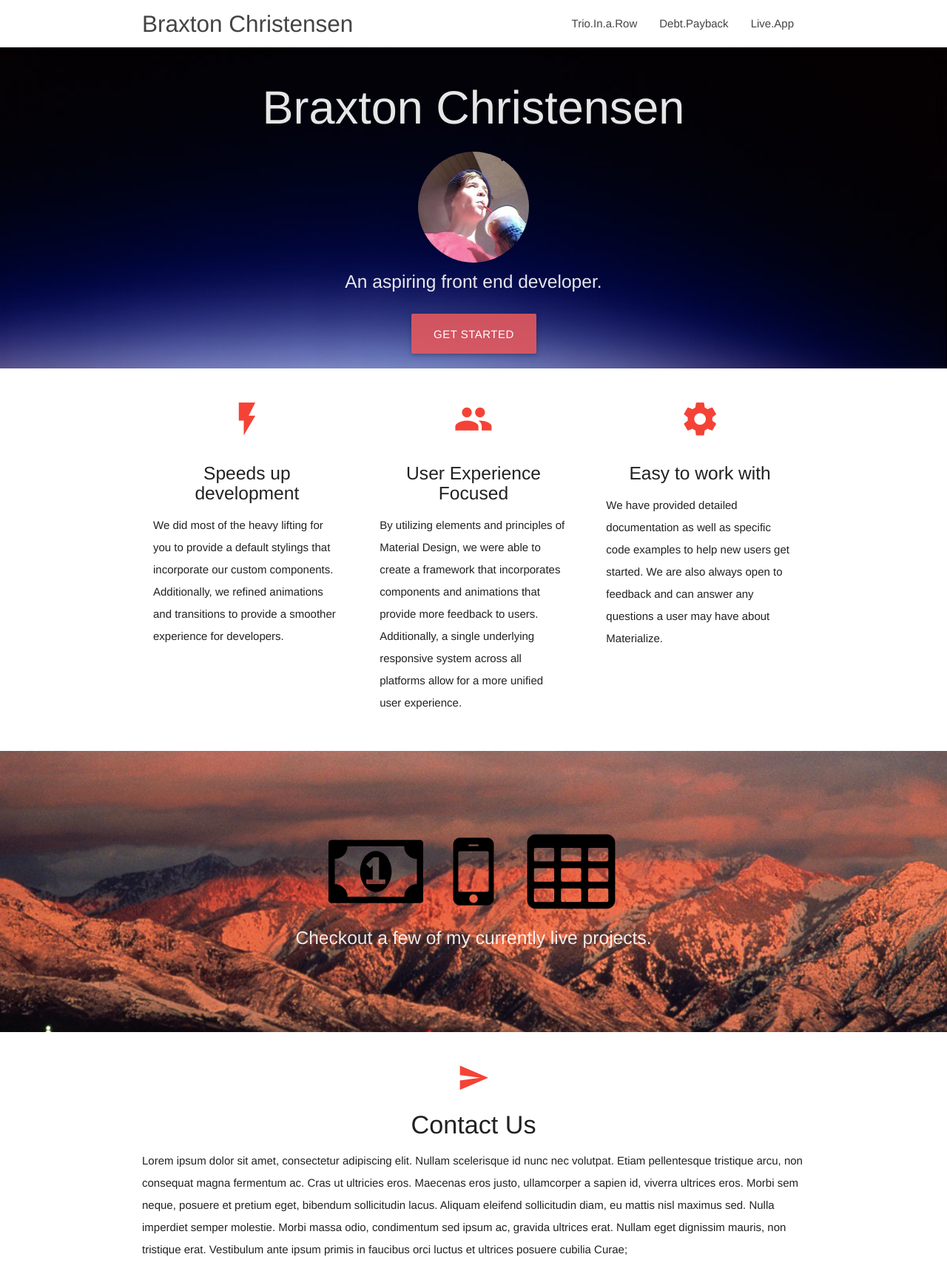
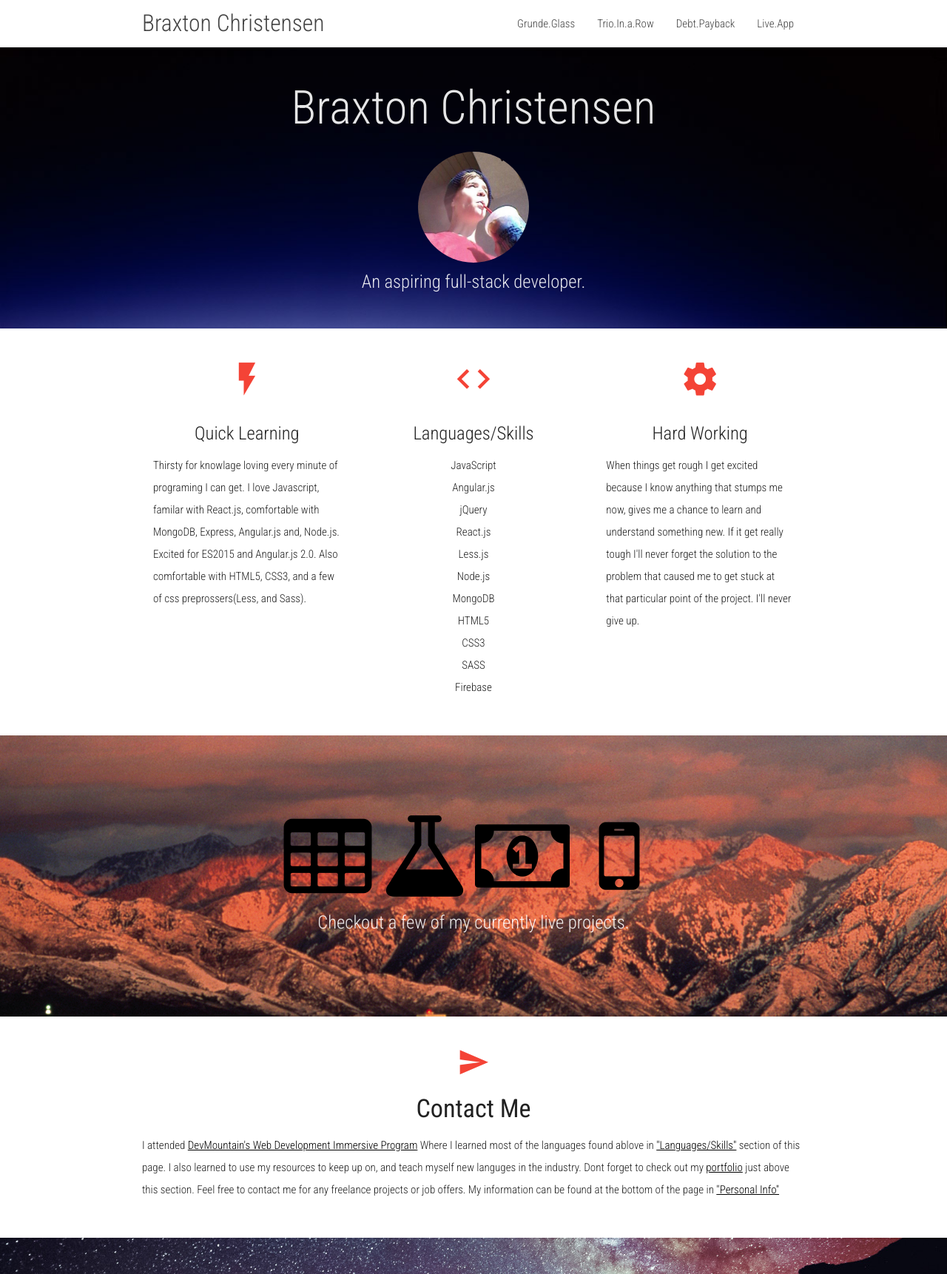
Before and after one commit to braxtonchristensen/my-website, a plain HTML site: page public/index.html in a window 1280 px wide. Shown: the top 1722 px of the page at 74% size. Drawn offline with nearby package versions, Linux system fonts and the light colour scheme.

Commit message:
made the site hostable still want to add a few things

```diff
--- a/public/css/style.css
+++ b/public/css/style.css
@@ -8,17 +8,34 @@
 html, body {
   width: 100%;
   margin: 0;
-  font-family: "helvetica neue", helvetica, tahoma;
-  font-weight: 100
+  font-family: "Roboto Condensed", "helvetica neue", helvetica, tahoma;
+  font-weight: 100;
 }
 
 h1{
-  font-family: "helvetica neue", helvetica, tahoma;
+  font-family: "Roboto Condensed", "helvetica neue", helvetica, tahoma;
   font-weight: 100;
 }
 h5{
-  font-family: "helvetica neue", helvetica, tahoma;
+  font-family: "Roboto Condensed", "helvetica neue", helvetica, tahoma;
   font-weight: 100;
+}
+
+a{
+  color: black;
+}
+
+.personal_info {
+    color: white;
+    }
+
+a.personal_info:hover {
+    color: rgba(255, 255, 255, 0.5)
+    }
+
+.no-decoration {
+  text-decoration: underline;
+  color: black;
 }
 
 .headshot img {
--- a/public/index.html
+++ b/public/index.html
@@ -3,27 +3,32 @@
 <head>
   <meta http-equiv="Content-Type" content="text/html; charset=UTF-8"/>
   <meta name="viewport" content="width=device-width, initial-scale=1, maximum-scale=1.0, user-scalable=no"/>
-  <title>Parallax Template - Materialize</title>
+  <title>Braxton Christensen</title>
 
   <!-- CSS  -->
   <link href="https://fonts.googleapis.com/icon?family=Material+Icons" rel="stylesheet">
   <link href="css/materialize.css" type="text/css" rel="stylesheet" media="screen,projection"/>
   <link href="css/style.css" type="text/css" rel="stylesheet" media="screen,projection"/>
+  <link href='https://fonts.googleapis.com/css?family=Roboto+Condensed:300italic,400,300' rel='stylesheet' type='text/css'>
 </head>
 <body>
   <nav class="white" role="navigation">
     <div class="nav-wrapper container">
       <a id="logo-container" href="#" class="brand-logo">Braxton Christensen</a>
       <ul class="right hide-on-med-and-down">
-        <li><a href="http://trioinarow.com/current/">Trio.In.a.Row</a></li>
-        <li><a href="http://debtpayback.com/">Debt.Payback</a></li>
-        <li><a href="http://liveapp.tv/">Live.App</a></li>
+        <li><a href="http://grundeglass.com/">Grunde.Glass</a></li>
+        <li><a href="http://trioinarow.com/" target="_blank">Trio.In.a.Row</a></li>
+        <li><a href="http://debtpayback.com/" target="_blank">Debt.Payback</a></li>
+        <li><a href="http://liveapp.tv/" target="_blank">Live.App</a></li>
+<!--         <li><a class="personal_info" href="images/resume.pdf" target="_blank">Résumé</a></li> -->
       </ul>
 
       <ul id="nav-mobile" class="side-nav">
-        <li><a href="http://trioinarow.com/current/">Trio.In.a.Row</a></li>
-        <li><a href="http://debtpayback.com/">Debt.Payback</a></li>
-        <li><a href="http://liveapp.tv/">Live.App</a></li>
+        <li><a href="http://grundeglass.com/">Grunde.Glass</a></li>
+        <li><a href="http://trioinarow.com/" target="_blank">Trio.In.a.Row</a></li>
+        <li><a href="http://debtpayback.com/" target="_blank">Debt.Payback</a></li>
+        <li><a href="http://liveapp.tv/" target="_blank">Live.App</a></li>
+<!--         <li><a class="personal_info" href="images/resume.pdf" target="_blank">Résumé</a></li> -->
       </ul>
       <a href="#" data-activates="nav-mobile" class="button-collapse"><i class="material-icons">menu</i></a>
     </div>
@@ -38,10 +43,7 @@
           <img src="images/Braxton.jpg">
         </div>
         <div class="row center">
-          <h5 class="center">An aspiring front end developer.</h5>
-        </div>
-        <div class="row center">
-          <a href="http://materializecss.com/getting-started.html" class="btn-large waves-effect">Get Started</a>
+          <h5 class="center">An aspiring full-stack developer.</h5>
         </div>
         <br><br>
 
@@ -59,27 +61,27 @@
         <div class="col s12 m4">
           <div class="icon-block">
             <h2 class="center red-text lighten-3"><i class="material-icons">flash_on</i></h2>
-            <h5 class="center">Speeds up development</h5>
+            <h5 class="center">Quick Learning</h5>
 
-            <p class="light">We did most of the heavy lifting for you to provide a default stylings that incorporate our custom components. Additionally, we refined animations and transitions to provide a smoother experience for developers.</p>
+            <p class="light">Thirsty for knowlage loving every minute of programing I can get. I love Javascript, familar with React.js, comfortable with MongoDB, Express, Angular.js and, Node.js. Excited for ES2015 and Angular.js 2.0. Also comfortable with HTML5, CSS3,  and a few of css preprossers(Less, and Sass).</p>
           </div>
         </div>
 
         <div class="col s12 m4">
           <div class="icon-block">
-            <h2 class="center red-text lighten-3"><i class="material-icons">group</i></h2>
-            <h5 class="center">User Experience Focused</h5>
-
-            <p class="light">By utilizing elements and principles of Material Design, we were able to create a framework that incorporates components and animations that provide more feedback to users. Additionally, a single underlying responsive system across all platforms allow for a more unified user experience.</p>
+            <h2 class="center red-text lighten-3"><i class="material-icons">code</i></h2>
+            <h5 class="center"><a name="skills"></a>Languages/Skills</h5>
+            <p class="center light">JavaScript <br> Angular.js <br> jQuery <br> React.js <br> Less.js <br> Node.js <br> MongoDB <br> HTML5 <br> CSS3
+            <br> SASS <br> Firebase</p>
           </div>
         </div>
 
         <div class="col s12 m4">
           <div class="icon-block">
             <h2 class="center red-text lighten-3"><i class="material-icons">settings</i></h2>
-            <h5 class="center">Easy to work with</h5>
+            <h5 class="center">Hard Working</h5>
 
-            <p class="light">We have provided detailed documentation as well as specific code examples to help new users get started. We are also always open to feedback and can answer any questions a user may have about Materialize.</p>
+            <p class="light">When things get rough I get excited because I know anything that stumps me now, gives me a chance to learn and understand something new. If it get really tough I'll never forget the solution to the problem that caused me to get stuck at that particular point of the project. I'll never give up.</p>
           </div>
         </div>
       </div>
@@ -92,9 +94,10 @@
     <div class="section no-pad-bot">
       <div class="container">
         <div class="row center">
-          <a href="http://debtpayback.com/"><img class="icons" src="images/payback.png"></a>
-          <a href="http://liveapp.tv/"><img class="icons" src="images/liveapp.png"></a>
-          <a href="http://trioinarow.com/current/"><img class="icons" src="images/threeinarow.png"></a>
+          <a href="http://trioinarow.com/" target="_blank"><img class="icons" src="images/threeinarow.png"></a>
+          <a href="http://grundeglass.com/" target="_blank"><img class="icons" src="images/grundeglass.png"></a>
+          <a href="http://debtpayback.com/" target="_blank"><img class="icons" src="images/payback.png"></a>
+          <a href="http://liveapp.tv/" target="_blank"><img class="icons" src="images/liveapp.png"></a>
           <h5>Checkout a few of my currently live projects.</h5>
         </div>
       </div>
@@ -108,8 +111,8 @@
       <div class="row">
         <div class="col s12 center">
           <h3><i class="mdi-content-send red-text lighten-3"></i></h3>
-          <h4>Contact Us</h4>
-          <p class="left-align light">Lorem ipsum dolor sit amet, consectetur adipiscing elit. Nullam scelerisque id nunc nec volutpat. Etiam pellentesque tristique arcu, non consequat magna fermentum ac. Cras ut ultricies eros. Maecenas eros justo, ullamcorper a sapien id, viverra ultrices eros. Morbi sem neque, posuere et pretium eget, bibendum sollicitudin lacus. Aliquam eleifend sollicitudin diam, eu mattis nisl maximus sed. Nulla imperdiet semper molestie. Morbi massa odio, condimentum sed ipsum ac, gravida ultrices erat. Nullam eget dignissim mauris, non tristique erat. Vestibulum ante ipsum primis in faucibus orci luctus et ultrices posuere cubilia Curae;</p>
+          <h4>Contact Me</h4>
+          <p class="personal-info left-align light">I attended <a class="personal-info no-decoration" href="https://devmounta.in/" target="_blank">DevMountain's Web Development Immersive Program</a> Where I learned most of the languages found ablove in <a class="personal-info no-decoration" href="#skills">"Languages/Skills"</a> section of this page. I also learned to use my resources to keep up on, and teach myself new languges in the industry. Dont forget to check out my <a class="personal-info no-decoration" href="#portfolio">portfolio</a> just above this section. Feel free to contact me for any freelance projects or job offers. My information can be found at the bottom of the page in <a class="personal-info no-decoration" href="#personalinfo">"Personal Info"</a></p>
         </div>
       </div>
 
@@ -120,12 +123,12 @@
   <div class="parallax-container valign-wrapper">
     <div class="section no-pad-bot">
       <div class=class="socialmedia-container container">
-        <div class="container row center">
-          <a href="https://github.com/braxtonchristensen"><img class="icons" src="images/github.png"></a>
-          <a href="https://www.linkedin.com/in/braxtonchristensen"><img class="icons" src="images/linkedin.png"></a>
+        <div class="container row center"><a name="portfolio">
+          <a href="https://github.com/braxtonchristensen" target="_blank"><img class="icons" src="images/github.png"></a>
+          <a href="https://www.linkedin.com/in/braxtonchristensen" target="_blank"><img class="icons" src="images/linkedin.png"></a>
           <br>
-          <a href="https://twitter.com/bchristensendev"><img class="icons" src="images/twitter.png"></a>
-          <a href="https://www.facebook.com/bchristensendev"><img class="icons" src="images/facebook.png"></a>
+          <a href="https://twitter.com/bchristensendev" target="_blank"><img class="icons" src="images/twitter.png"></a>
+          <a href="https://www.facebook.com/bchristensendev" target="_blank"><img class="icons" src="images/facebook.png"></a>
           <h5>Connect with me on social media.</h5>
         </div>
       </div>
@@ -136,29 +139,15 @@
   <footer class="page-footer">
     <div class="container">
       <div class="row">
-        <div class="col l3 s12">
-          <h5 class="white-text">Personal Info</h5>
-          <p class="grey-text text-lighten-4">email: braxton.christensen@gmail.com | phone: 801.649.7190</p>
+        <div class="col l7 s12">
+          <h5 class="personal_info"><a name="personalinfo"></a> Personal Info</h5>
+          <p class="personal_info">email: <a class="personal_info" href="mailto:braxton.christensen@gmail.com?Subject=Hello%20there" target="_top">braxton.christensen@gmail.com</a> | phone: <a class="personal_info" href="tel:1-801-649-7190">1-801-649-7190</a> | résumé: <a class="personal_info" href="images/resume.pdf" target="_blank">view here</a> | fax: <a class="personal_info" href="https://www.youtube.com/watch?v=IF2v32xCD0Y" target="_blank">just kidding</a> </p>
         </div>
-<!--         <div class="col l3 s12">
-          <h5 class="white-text">Settings</h5>
-          <ul>
-            <li><a class="white-text" href="#!">Link 1</a></li>
-            <li><a class="white-text" href="#!">Link 2</a></li>
-          </ul>
-        </div> -->
-<!--         <div class="col l3 s12">
-          <h5 class="white-text">Connect</h5>
-          <ul>
-            <li><a class="white-text" href="#!">Link 1</a></li>
-            <li><a class="white-text" href="#!">Link 2</a></li>
-          </ul>
-        </div> -->
       </div>
     </div>
     <div class="footer-copyright">
       <div class="container">
-      Made by <a class="brown-text text-lighten-3" href="">Braxton Christensen</a>
+      Made by <a class="personal_info white-text" href="">Braxton Christensen</a>
       </div>
     </div>
   </footer>
```
Also changed, not shown: public/images/grundeglass.png (added), 1 other file.
